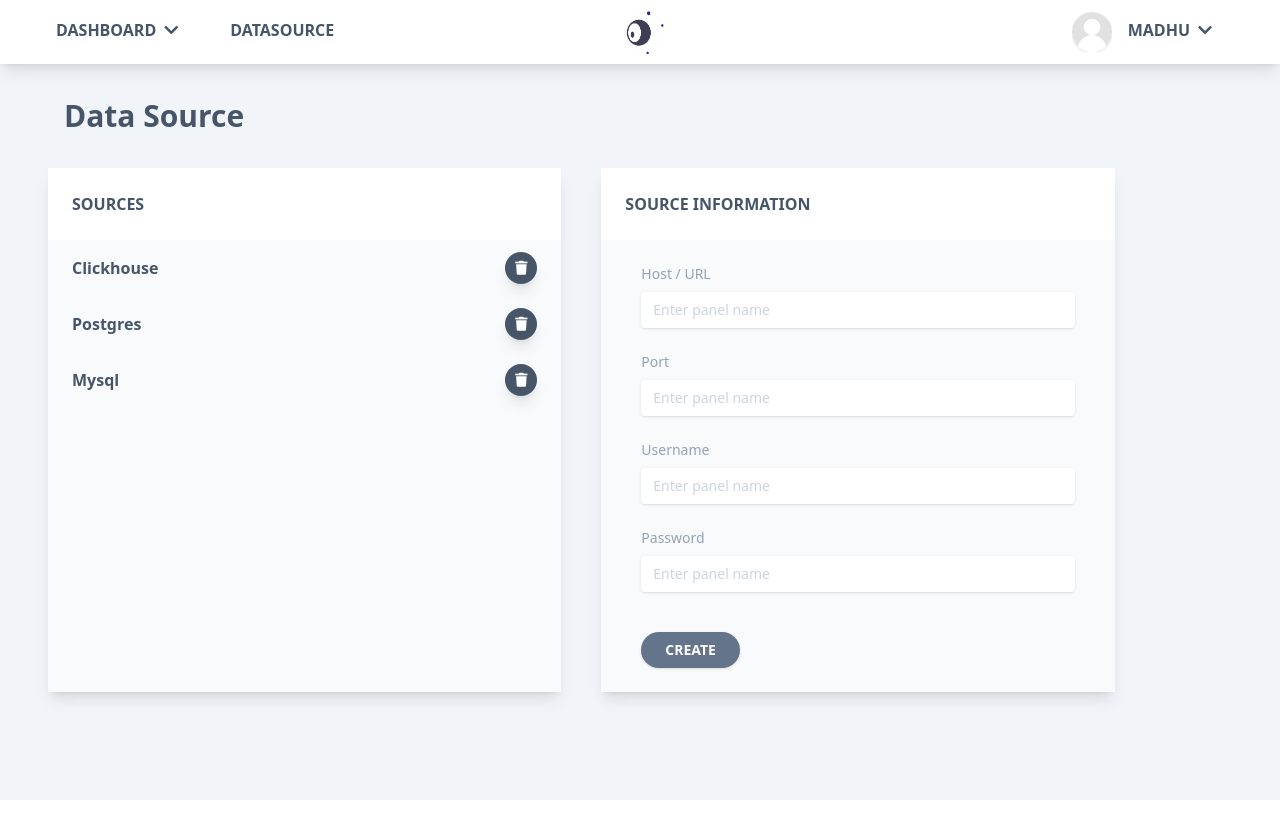
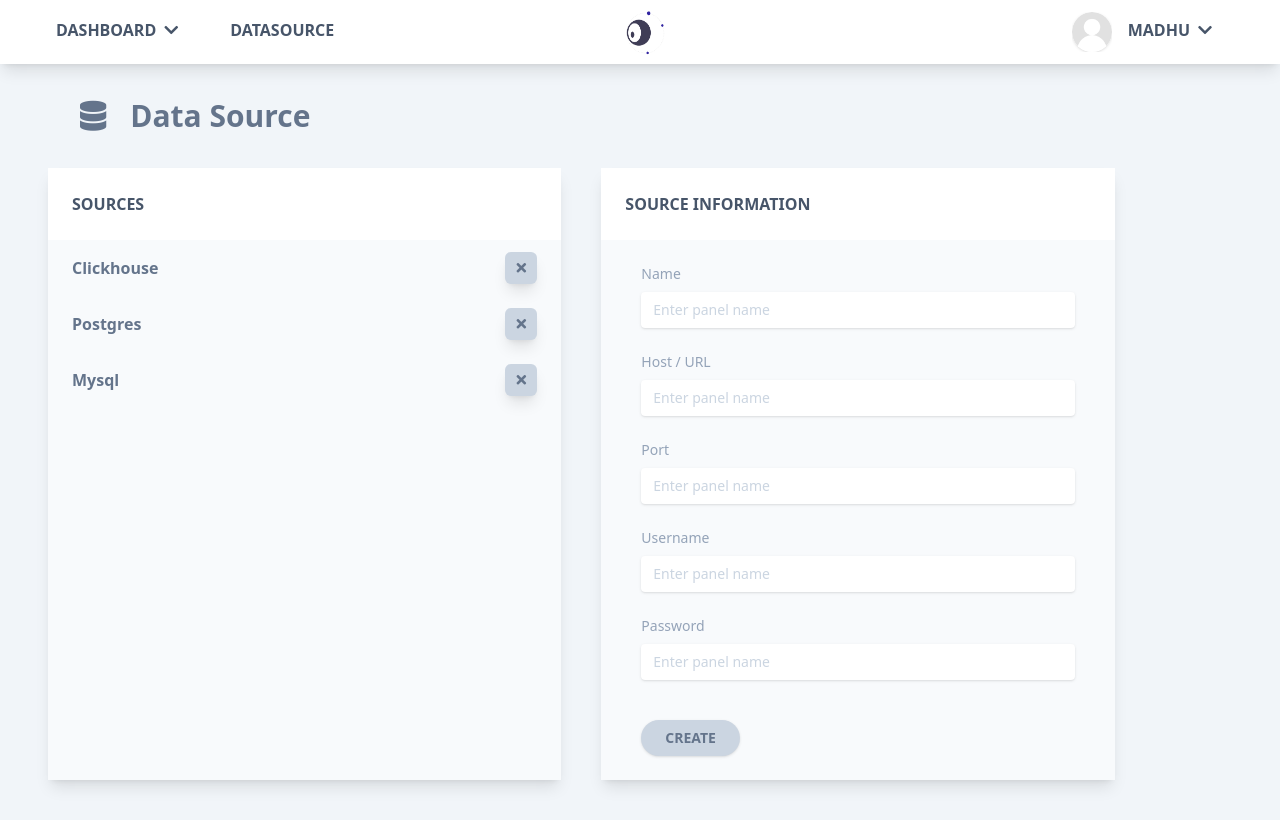
Before and after one commit to jebinjeb/vizual, a Next.js app: page /datasource in a window 1280 px wide. Built offline with nearby package versions, Linux system fonts and the light colour scheme.

Commit message:
++ created mock pages & integrated form hook

```diff
--- a/package.json
+++ b/package.json
@@ -16,6 +16,7 @@
     "react": "17.0.2",
     "react-d3-components": "^0.9.1",
     "react-dom": "17.0.2",
+    "react-hook-form": "^7.22.5",
     "react-scripts": "5.0.0",
     "tailwindcss": "3.0.7"
   },
--- /dev/null
+++ b/pages/dashboard/create/index.js
@@ -0,0 +1,60 @@
+import { useForm } from "react-hook-form";
+import Navbar from "../../../components/navbar";
+
+export default function Create() {
+    const { register, handleSubmit, reset } = useForm();
+
+    const createDashboard = (dashboard) => {
+        console.log(dashboard);
+        reset({ name: '', source: '' });
+    };
+
+    return (
+        <>
+            <div className='min-h-screen bg-blueGray-100'>
+                <Navbar></Navbar>
+
+                <div className="mx-auto mb-5">
+                    <div className="flex flex-wrap h-16">
+                        <div className="w-full flex flex-1 justify-start items-center px-20">
+                            <i className="fas fa-braille text-blueGray-500 text-3xl"></i>
+                            <p className="font-semibold text-blueGray-500 text-3xl px-6 py-3">Create Dashboard</p>
+                        </div>
+                    </div>
+                </div>
+
+                <div className="mx-auto px-6 pb-10">
+                    <div className="flex flex-wrap">
+                        <div className="w-4/12 bg-blueGray-50 shadow-lg ml-6 mr-10">
+                            <div className="bg-white mb-6 px-6 py-6">
+                                <div className="text-center flex justify-between">
+                                    <h6 className="font-semibold text-blueGray-600 uppercase text-md">Dashboard Information</h6>
+                                </div>
+                            </div>
+
+                            <div className="px-10">
+                                <form onSubmit={handleSubmit(createDashboard)}>
+                                    <div className="relative w-full mb-6">
+                                        <label className="block text-blueGray-400 text-sm mb-2">Name</label>
+                                        <input {...register("name", { required: true })} type="text" className="border-0 placeholder-blueGray-300 text-blueGray-600 bg-white rounded text-sm shadow w-full ease-linear transition-all duration-150" placeholder="Enter name" />
+                                    </div>
+
+                                    <div className="relative w-full mb-10">
+                                        <label className="block text-blueGray-400 text-sm mb-2">Data Source</label>
+                                        <input {...register("source", { required: true })} type="text" className="border-0 placeholder-blueGray-300 text-blueGray-600 bg-white rounded text-sm shadow w-full ease-linear transition-all duration-150" placeholder="Enter data source" />
+                                    </div>
+
+                                    <button className="text-blueGray-500 bg-blueGray-300 active:bg-amber-600 font-bold uppercase text-sm px-6 py-2 mb-6 rounded-full shadow hover:text-white hover:shadow-lg hover:bg-amber-500 outline-none ease-linear transition-all duration-150" type="submit">
+                                        Create
+                                    </button>
+                                </form>
+                            </div>
+                        </div>
+
+                        <div className="w-5/12 flex min-h-full justify-center items-center"></div>
+                    </div>
+                </div>
+            </div>
+        </>
+    )
+}
--- a/pages/datasource.js
+++ b/pages/datasource.js
@@ -1,6 +1,28 @@
+import { useState } from "react";
+import { useForm } from "react-hook-form";
 import Navbar from "../components/navbar";
 
 export default function DataSource() {
+    const data = [
+        { id: 1, name: 'Clickhouse', host: '', port: '', username: '', password: '' },
+        { id: 2, name: 'Postgres', host: '', port: '', username: '', password: '' },
+        { id: 3, name: 'Mysql', host: '', port: '', username: '', password: '' }
+    ];
+
+    const [sources, setSources] = useState(data);
+
+    const { register, handleSubmit, reset } = useForm();
+
+    const deleteSource = (source) => {
+        setSources(sources.filter(s => s.id !== source.id));
+    };
+
+    const createSource = (source) => {
+        source.id = sources.length + 1;
+        setSources(sources.concat(source));
+        reset({ name: '', host: '' });
+    };
+
     return (
         <>
             <div className='min-h-screen bg-blueGray-100'>
@@ -8,15 +30,16 @@ export default function DataSource() {
 
                 <div className="mx-auto mb-5">
                     <div className="flex flex-wrap h-16">
-                        <div className="w-full flex flex-1 justify-start items-center px-10">
-                            <p className="font-semibold text-blueGray-600 text-3xl px-6 py-3">Data Source</p>
+                        <div className="w-full flex flex-1 justify-start items-center px-20">
+                            <i className="fas fa-database text-blueGray-500 text-3xl"></i>
+                            <p className="font-semibold text-blueGray-500 text-3xl px-6 py-3">Data Source</p>
                         </div>
                     </div>
                 </div>
 
                 <div className="mx-auto px-6 pb-10">
                     <div className="flex flex-wrap">
-                        <div className="w-5/12 bg-slate-50 shadow-lg ml-6 mr-10">
+                        <div className="w-5/12 bg-blueGray-50 shadow-lg ml-6 mr-10">
                             <div className="bg-white px-6 py-6">
                                 <div className="text-center flex justify-between">
                                     <h6 className="font-semibold text-blueGray-600 uppercase text-md">Sources</h6>
@@ -26,38 +49,26 @@ export default function DataSource() {
                             <div>
                                 <table className="items-center w-full bg-transparent border-collapse">
                                     <tbody>
-                                        <tr className="hover:bg-blueGray-200">
-                                            <th className="border-t-0 px-6 align-middle border-l-0 border-r-0 text-md text-blueGray-600 whitespace-nowrap p-4 text-left">
-                                                Clickhouse
+                                        {
+                                            sources.map(source => (
+                                                <tr className="hover:bg-blueGray-100" key={source.id}>
+                                                    <th className="border-t-0 px-6 align-middle border-l-0 border-r-0 font-semibold text-md text-blueGray-500 whitespace-nowrap p-4 text-left">
+                                                        {source.name}
                                                     </th>
                                                     <td className="border-t-0 px-6 align-middle border-l-0 border-r-0 text-md whitespace-nowrap text-right">
-                                                <button className="bg-blueGray-600  text-white text-sm shadow-lg font-normal h-8 w-8 items-center justify-center align-center rounded-full outline-none hover:bg-amber-500 active:bg-amber-600" type="button">
-                                                    <i className="fas fa-trash"></i>
+                                                        <button className="text-blueGray-500 bg-blueGray-300 text-sm shadow-lg font-normal h-8 w-8 items-center justify-center align-center rounded-md outline-none hover:text-white hover:bg-amber-500 active:bg-amber-600" type="button" onClick={() => deleteSource(source)}>
+                                                            <i className="fas fa-times"></i>
                                                         </button>
                                                     </td>
                                                 </tr>
-                                        <tr className="hover:bg-blueGray-200">
-                                            <th className="border-t-0 px-6 align-middle border-l-0 border-r-0 text-md text-blueGray-600 whitespace-nowrap p-4 text-left">Postgres</th>
-                                            <td className="border-t-0 px-6 align-middle border-l-0 border-r-0 text-md whitespace-nowrap text-right">
-                                                <button className="bg-blueGray-600  text-white text-sm shadow-lg font-normal h-8 w-8 items-center justify-center align-center rounded-full outline-none hover:bg-amber-500 active:bg-amber-600" type="button">
-                                                    <i className="fas fa-trash"></i>
-                                                </button>
-                                            </td>
-                                        </tr>
-                                        <tr className="hover:bg-blueGray-200">
-                                            <th className="border-t-0 px-6 align-middle border-l-0 border-r-0 text-md text-blueGray-600 whitespace-nowrap p-4 text-left">Mysql</th>
-                                            <td className="border-t-0 px-6 align-middle border-l-0 border-r-0 text-md whitespace-nowrap text-right">
-                                                <button className="bg-blueGray-600  text-white text-sm shadow-lg font-normal h-8 w-8 items-center justify-center align-center rounded-full outline-none hover:bg-amber-500 active:bg-amber-600" type="button">
-                                                    <i className="fas fa-trash"></i>
-                                                </button>
-                                            </td>
-                                        </tr>
+                                            ))
+                                        }
                                     </tbody>
                                 </table>
                             </div>
                         </div>
 
-                        <div className="w-5/12 bg-slate-50 shadow-lg justify-center items-center">
+                        <div className="w-5/12 bg-blueGray-50 shadow-lg justify-center items-center">
                             <div className="bg-white mb-6 px-6 py-6">
                                 <div className="text-center flex justify-between">
                                     <h6 className="font-semibold text-blueGray-600 uppercase text-md">Source Information</h6>
@@ -65,29 +76,36 @@ export default function DataSource() {
                             </div>
 
                             <div className="px-10">
+                                <form onSubmit={handleSubmit(createSource)}>
+                                    <div className="relative w-full mb-6">
+                                        <label className="block text-blueGray-400 text-sm mb-2">Name</label>
+                                        <input {...register("name", { required: true })} type="text" className="border-0 placeholder-blueGray-300 text-blueGray-600 bg-white rounded text-sm shadow w-full ease-linear transition-all duration-150" placeholder="Enter panel name" />
+                                    </div>
+
                                     <div className="relative w-full mb-6">
                                         <label className="block text-blueGray-400 text-sm mb-2">Host / URL</label>
-                                    <input type="text" className="border-0 placeholder-blueGray-300 text-blueGray-600 bg-white rounded text-sm shadow w-full ease-linear transition-all duration-150" placeholder="Enter panel name" />
+                                        <input {...register("host", { required: true })} type="text" className="border-0 placeholder-blueGray-300 text-blueGray-600 bg-white rounded text-sm shadow w-full ease-linear transition-all duration-150" placeholder="Enter panel name" />
                                     </div>
 
                                     <div className="relative w-full mb-6">
                                         <label className="block text-blueGray-400 text-sm mb-2">Port</label>
-                                    <input type="text" className="border-0 placeholder-blueGray-300 text-blueGray-600 bg-white rounded text-sm shadow w-full ease-linear transition-all duration-150" placeholder="Enter panel name" />
+                                        <input {...register("port")} type="text" className="border-0 placeholder-blueGray-300 text-blueGray-600 bg-white rounded text-sm shadow w-full ease-linear transition-all duration-150" placeholder="Enter panel name" />
                                     </div>
 
                                     <div className="relative w-full mb-6">
                                         <label className="block text-blueGray-400 text-sm mb-2">Username</label>
-                                    <input type="text" className="border-0 placeholder-blueGray-300 text-blueGray-600 bg-white rounded text-sm shadow w-full ease-linear transition-all duration-150" placeholder="Enter panel name" />
+                                        <input {...register("username")} type="text" className="border-0 placeholder-blueGray-300 text-blueGray-600 bg-white rounded text-sm shadow w-full ease-linear transition-all duration-150" placeholder="Enter panel name" />
                                     </div>
 
                                     <div className="relative w-full mb-10">
                                         <label className="block text-blueGray-400 text-sm mb-2">Password</label>
-                                    <input type="text" className="border-0 placeholder-blueGray-300 text-blueGray-600 bg-white rounded text-sm shadow w-full ease-linear transition-all duration-150" placeholder="Enter panel name" />
+                                        <input {...register("password")} type="password" className="border-0 placeholder-blueGray-300 text-blueGray-600 bg-white rounded text-sm shadow w-full ease-linear transition-all duration-150" placeholder="Enter panel name" />
                                     </div>
 
-                                <button className="bg-blueGray-500 text-white active:bg-amber-600 font-bold uppercase text-sm px-6 py-2 mb-6 rounded-full shadow hover:shadow-lg hover:bg-amber-500 outline-none ease-linear transition-all duration-150" type="button">
+                                    <button className="text-blueGray-500 bg-blueGray-300 active:bg-amber-600 font-bold uppercase text-sm px-6 py-2 mb-6 rounded-full shadow hover:text-white hover:shadow-lg hover:bg-amber-500 outline-none ease-linear transition-all duration-150" type="submit">
                                         Create
                                     </button>
+                                </form>
                             </div>
                         </div>
                     </div>
--- a/pages/panel/create.js
+++ b/pages/panel/create.js
@@ -6,10 +6,12 @@ import Panel from "../../components/panel-container";
 export default function CreatePanel() {
     const [progress, setProgress] = useState(0);
     const [isPanelVisible, setIsPanelVisible] = useState(false);
+    const [isProgressVisible, setisProgressVisible] = useState(false);
 
     const create = () => {
         progress = 0;
         setProgress(progress);
+        setisProgressVisible(true);
         setIsPanelVisible(false);
 
         const i = setInterval(() => {
@@ -18,6 +20,7 @@ export default function CreatePanel() {
 
             if (progress === 100) {
                 clearInterval(i);
+                setisProgressVisible(false);
                 setIsPanelVisible(true);
             }
         }, 100);
@@ -30,15 +33,16 @@ export default function CreatePanel() {
 
                 <div className="mx-auto mb-5">
                     <div className="flex flex-wrap h-16">
-                        <div className="w-full flex flex-1 justify-start items-center px-10">
-                            <p className="font-semibold text-blueGray-600 text-3xl px-6 py-3">Add Panel</p>
+                        <div className="w-full flex flex-1 justify-start items-center px-20">
+                            <i className="fas fa-braille text-blueGray-500 text-3xl"></i>
+                            <p className="font-semibold text-blueGray-500 text-3xl px-6 py-3">Add Vizual</p>
                         </div>
                     </div>
                 </div>
 
-                <div className="px-10 pb-10 mx-auto">
+                <div className="mx-auto px-6 pb-10">
                     <div className="flex flex-wrap">
-                        <div className="w-5/12 bg-slate-50 shadow-lg mr-10">
+                        <div className="w-4/12 bg-blueGray-50 shadow-lg ml-6 mr-10">
                             <div className="bg-white mb-6 px-6 py-6">
                                 <div className="text-center flex justify-between">
                                     <h6 className="font-semibold text-blueGray-600 uppercase text-md">Panel Information</h6>
@@ -48,25 +52,25 @@ export default function CreatePanel() {
                             <div className="px-10">
                                 <div className="relative w-full mb-6">
                                     <label className="block text-blueGray-400 text-sm mb-2">Panel Title</label>
-                                    <input type="text" className="border-0 placeholder-blueGray-300 text-blueGray-600 bg-white rounded text-sm shadow focus:outline-none focus:ring w-full ease-linear transition-all duration-150" placeholder="Enter panel name" />
+                                    <input type="text" className="border-0 placeholder-blueGray-300 text-blueGray-600 bg-white rounded text-sm shadow w-full ease-linear transition-all duration-150" placeholder="Enter panel name" />
                                 </div>
 
                                 <div className="relative w-full mb-6">
                                     <label className="block text-blueGray-400 text-sm mb-2">Panel Type</label>
-                                    <input type="text" className="border-0 placeholder-blueGray-300 text-blueGray-600 bg-white rounded text-sm shadow focus:outline-none focus:ring w-full ease-linear transition-all duration-150" placeholder="Enter panel type" />
+                                    <input type="text" className="border-0 placeholder-blueGray-300 text-blueGray-600 bg-white rounded text-sm shadow w-full ease-linear transition-all duration-150" placeholder="Enter panel type" />
                                 </div>
 
                                 <div className="relative w-full mb-6">
                                     <label className="block text-blueGray-400 text-sm mb-2">Data Source</label>
-                                    <input type="text" className="border-0 placeholder-blueGray-300 text-blueGray-600 bg-white rounded text-sm shadow focus:outline-none focus:ring w-full ease-linear transition-all duration-150" placeholder="Enter panel type" />
+                                    <input type="text" className="border-0 placeholder-blueGray-300 text-blueGray-600 bg-white rounded text-sm shadow w-full ease-linear transition-all duration-150" placeholder="Enter panel type" />
                                 </div>
 
                                 <div className="relative w-full mb-6">
                                     <label className="block text-blueGray-400 text-sm mb-2">Data Query</label>
-                                    <textarea type="text" className="border-0 px-3 py-3 placeholder-blueGray-300 text-blueGray-600 bg-white rounded text-sm shadow focus:outline-none focus:ring w-full ease-linear transition-all duration-150" rows="4" placeholder="Enter panel description"></textarea>
+                                    <textarea type="text" className="border-0 px-3 py-3 placeholder-blueGray-300 text-blueGray-600 bg-white rounded text-sm shadow w-full ease-linear transition-all duration-150" rows="4" placeholder="Enter panel description"></textarea>
                                 </div>
 
-                                <button className="bg-blueGray-500 text-white active:bg-amber-600 font-bold uppercase text-sm px-6 py-2 mb-6 rounded-full shadow hover:shadow-lg hover:bg-amber-500 outline-none focus:outline-none ease-linear transition-all duration-150" type="button" onClick={create}>
+                                <button className="text-blueGray-500 bg-blueGray-300 active:bg-amber-600 font-bold uppercase text-sm px-6 py-2 mb-6 rounded-full shadow hover:text-white hover:shadow-lg hover:bg-amber-500 outline-none ease-linear transition-all duration-150" type="button" onClick={create}>
                                     Execute & Visualize
                                 </button>
                             </div>
@@ -78,15 +82,20 @@ export default function CreatePanel() {
                                     <div className="flex flex-col items-center">
                                         <Panel type="Table"></Panel>
                                         <Link href="/dashboard/view/verizon" passHref>
-                                            <button className="bg-blueGray-500 text-white active:bg-amber-600 font-bold uppercase text-sm px-6 py-2 mb-6 rounded-full shadow hover:shadow-lg hover:bg-amber-500 outline-none focus:outline-none ease-linear transition-all duration-150" type="button">
+                                            <button className="text-blueGray-500 bg-blueGray-300 active:bg-amber-600 font-bold uppercase text-sm px-6 py-2 mb-6 rounded-full shadow hover:text-white hover:shadow-lg hover:bg-amber-500 outline-none ease-linear transition-all duration-150" type="button">
                                                 Confirm & Add Panel
                                             </button>
                                         </Link>
                                     </div>
-                                    :
-                                    <div className="w-4/12 overflow-hidden h-2 mb-4 text-xs flex rounded bg-blueGray-200" >
+                                    : null
+                            }
+
+                            {
+                                isProgressVisible ?
+                                    <div className="w-4/12 overflow-hidden h-2 mb-4 text-xs flex rounded bg-blueGray-300" >
                                         <div style={{ width: progress + '%' }} className="shadow-none flex flex-col text-center whitespace-nowrap text-white justify-center bg-blueGray-500"></div>
                                     </div>
+                                    : null
                             }
                         </div>
                     </div>
```
Also changed, not shown: components/navbar.js (+8 -11 lines), components/panels/areachart.js (+4 -4 lines), components/panels/barchart.js (+4 -4 lines), components/panels/table.js (+23 -14 lines), pages/dashboard/view/[id].js (+7 -4 lines), 1 other file (tests, documents, lock files or other folders). Lines whose indentation alone changed are shown as unchanged.
